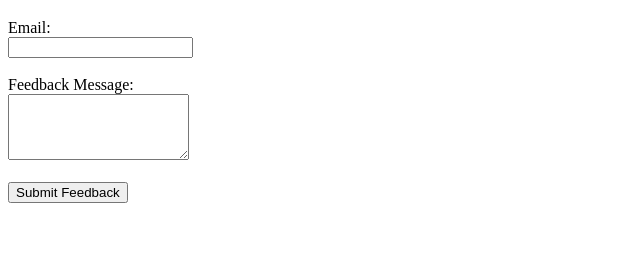
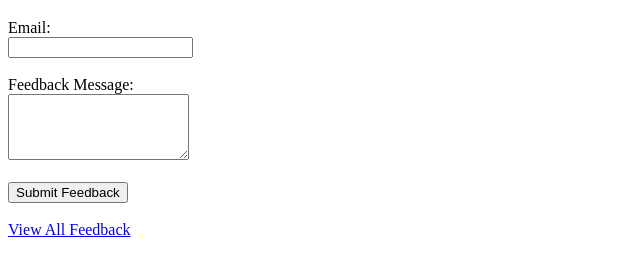
Before and after one commit to kendricksin/docker-volumes, a website: page views/index.html in a window 1280 px wide. Shown: the part 61-334 px from the top of the page, without its empty margins (0-640 px from the left). Drawn offline with Linux system fonts and the light colour scheme.

Commit message:
add function to access all past feedback

```diff
--- a/package.json
+++ b/package.json
@@ -11,6 +11,7 @@
   "description": "",
   "dependencies": {
     "body-parser": "^1.20.2",
-    "express": "^4.19.2"
+    "express": "^4.19.2",
+    "fast-csv": "^5.0.1"
   }
 }
--- a/views/index.html
+++ b/views/index.html
@@ -14,5 +14,7 @@
         <textarea id="message" name="message" rows="4" required></textarea><br><br>
         <button type="submit">Submit Feedback</button>
     </form>
+    <br>
+    <a href="/view-feedback">View All Feedback</a>
 </body>
 </html>
```
Also changed, not shown: 1 other file.
